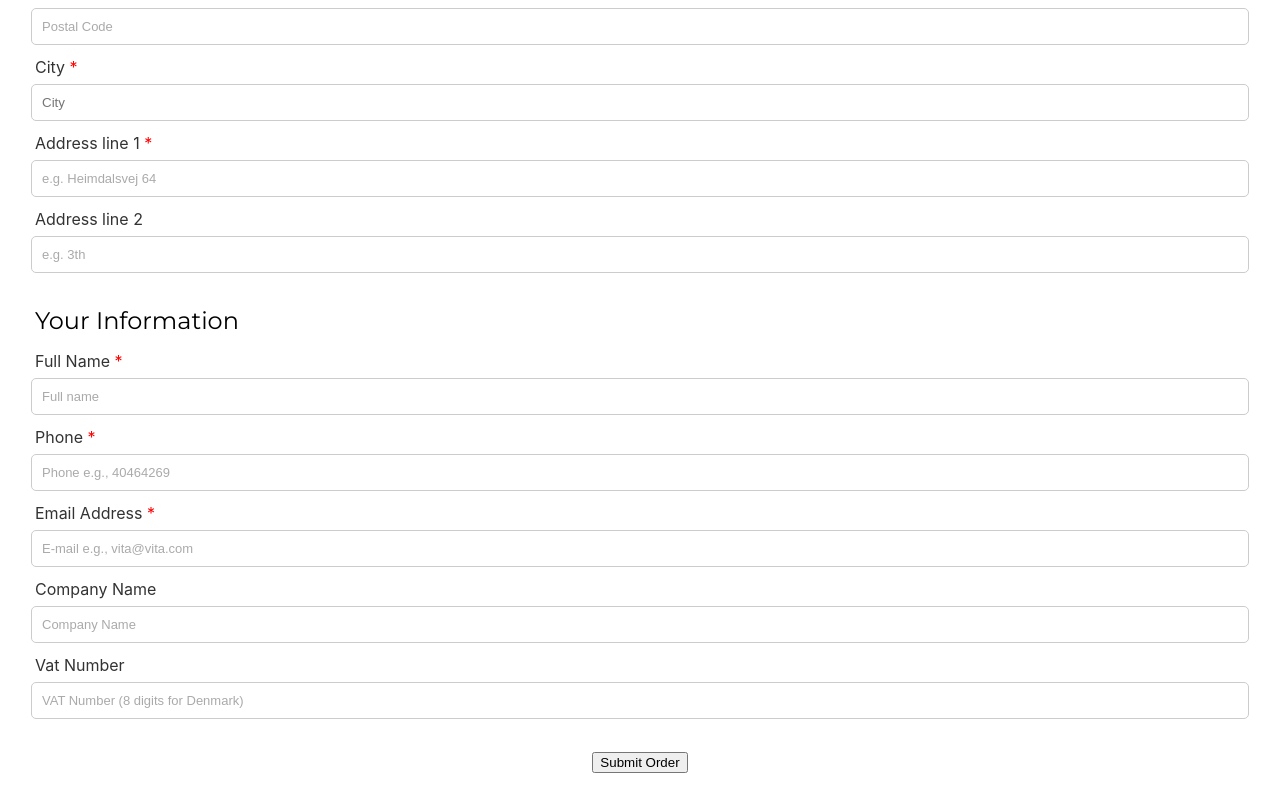
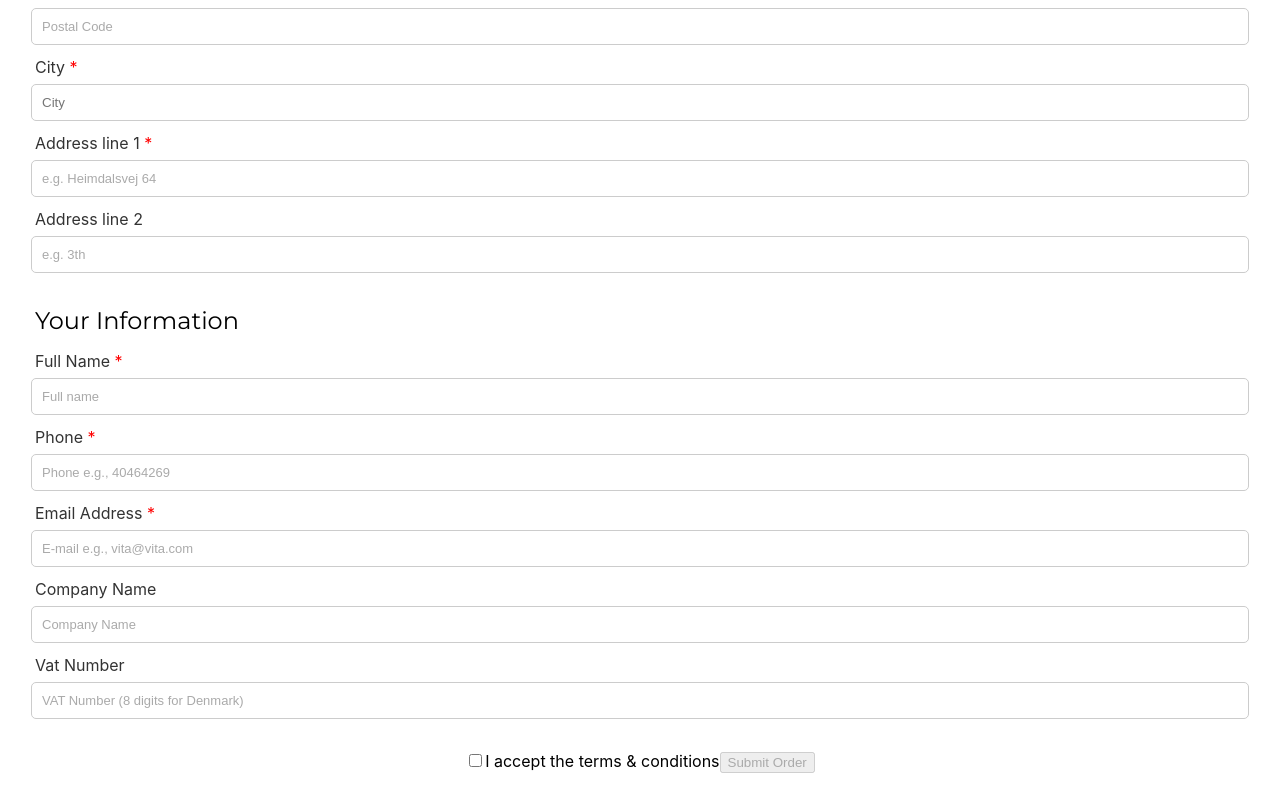
Before and after one commit to yukarasan/vita, a React (Vite) app: page / in a window 1280 px wide. Shown: the part 1385-2178 px from the top of the page. Built offline with nearby package versions, Linux system fonts and the light colour scheme; no server answers.

Commit message:
Added "accept terms and conditions"  button for user

```diff
--- a/src/App.tsx
+++ b/src/App.tsx
@@ -15,6 +15,7 @@ function App() {
     companyName: '',
     vatNumber: '',
   });
+  const [termsAccepted, setTermsAccepted] = useState(false);
 
   useEffect(() => {
     const initialCart = Cart.getInitialCart().map(item => {
@@ -89,7 +90,15 @@ function App() {
         </div>
       </main>
       {totalItems > 0 && <DeliveryAddress onUserInfoChange={handleUserInfoChange} />}
-      <button onClick={handleSubmit}>Submit Order</button>
+    <input
+      type="checkbox"
+      checked={termsAccepted}
+      onChange={(e) => setTermsAccepted(e.target.checked)}
+    />
+    <label htmlFor="termsAccepted">I accept the terms & conditions</label>
+    <button onClick={handleSubmit} disabled={!termsAccepted}>
+      Submit Order
+    </button>
     </div>
   );
 }
```
